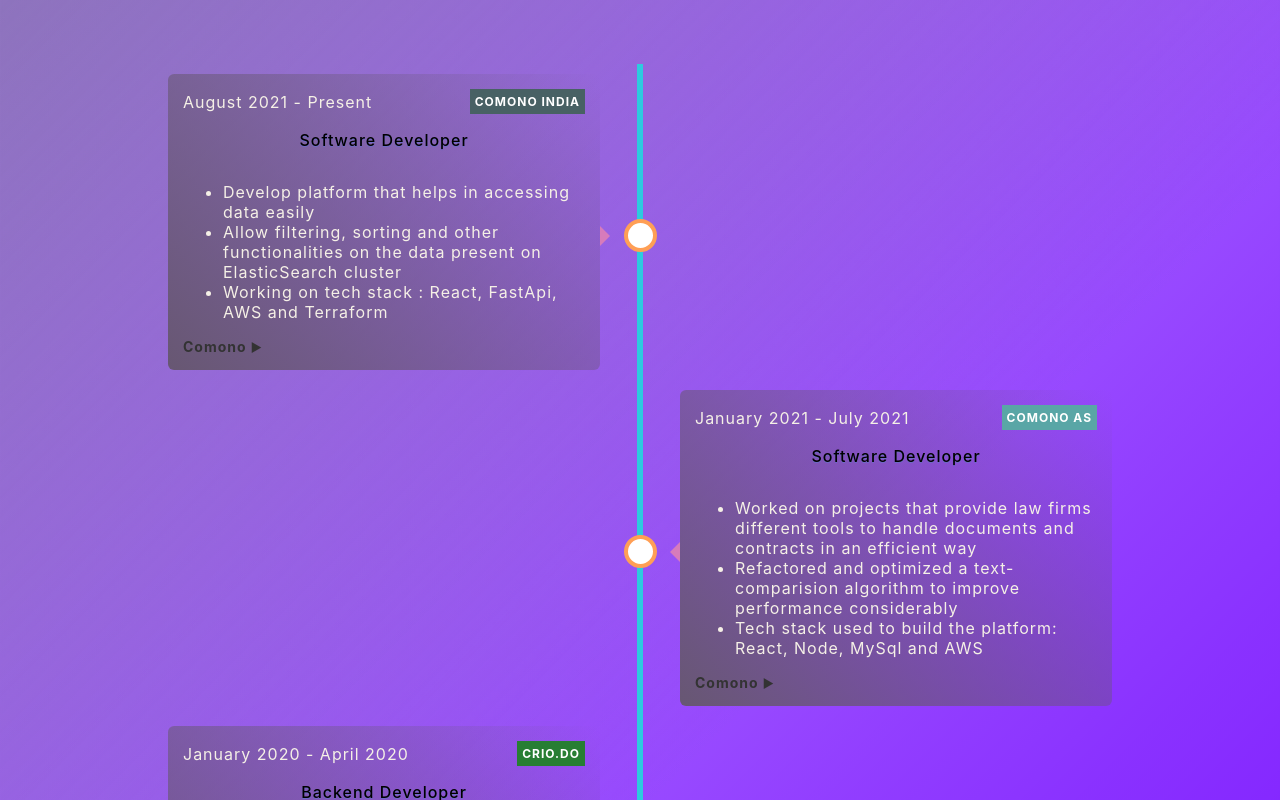
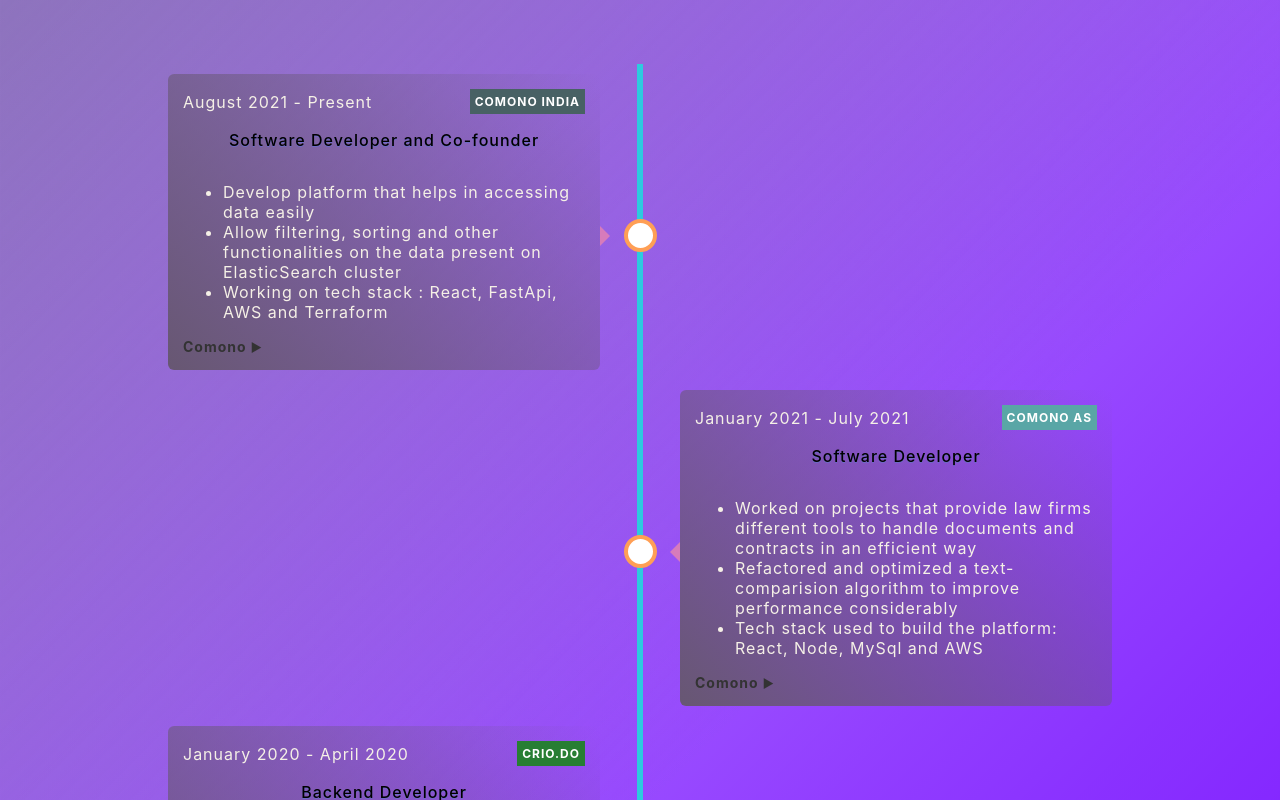
Before and after one commit to PacificPR/my-portfolio, a Next.js app: page / in a window 1280 px wide. Shown: the part 2200-3000 px from the top of the page. Built offline with nearby package versions, Linux system fonts and the light colour scheme.

Commit message:
minor style and desc change

```diff
--- a/src/styles/Experience.module.css
+++ b/src/styles/Experience.module.css
@@ -85,6 +85,7 @@
 
 .content p {
   align-self: center;
+  text-align: center;
   padding: 0;
   color: black;
   font-weight: 500;
--- a/src/utils/constants.ts
+++ b/src/utils/constants.ts
@@ -26,7 +26,7 @@
   {
     text: "Develop platform that helps in accessing data easily. Allow filtering, sorting and other functionalities on the data present on ElasticSearch cluster. Working on tech stack : React, FastApi, AWS and Terraform.",
     date: "August 2021 - Present",
-    position: "Software Developer",
+    position: "Software Developer and Co-founder",
     category: {
       tag: "Comono India",
       color: "#486164",
```
